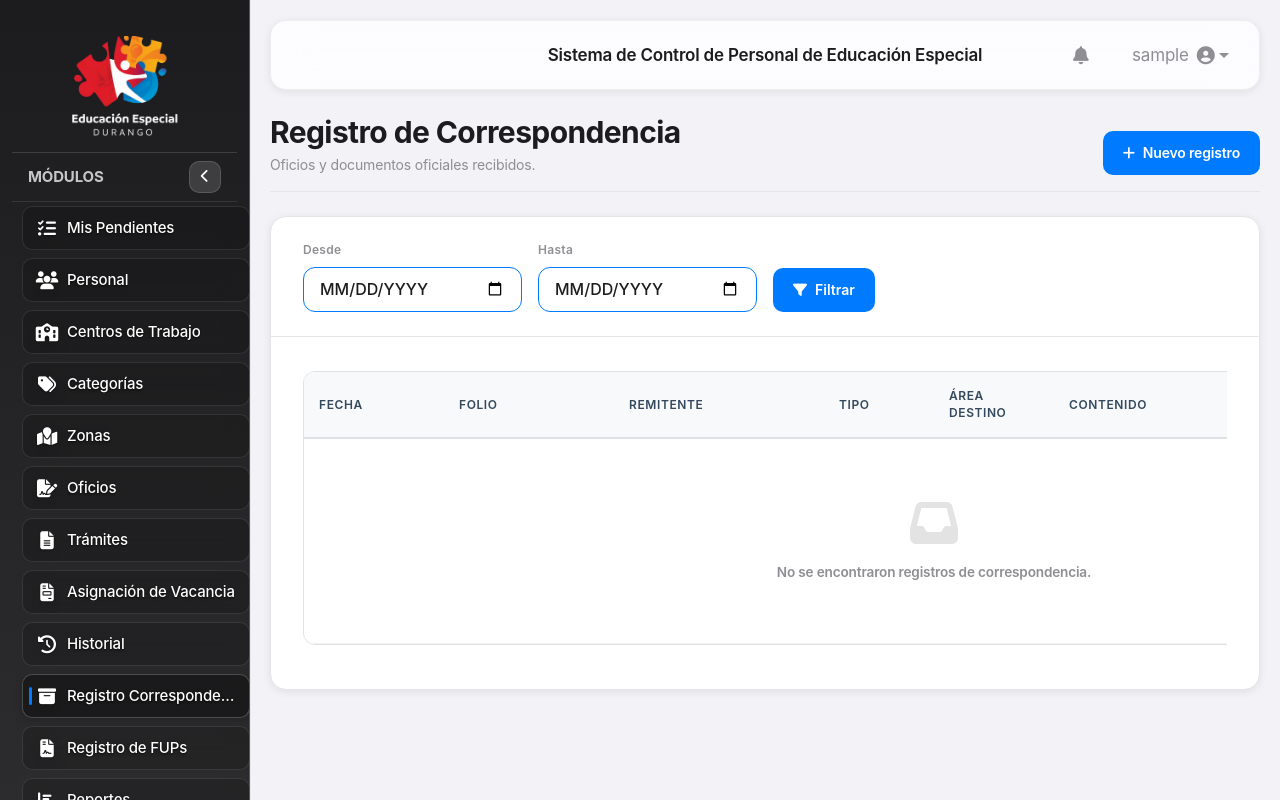
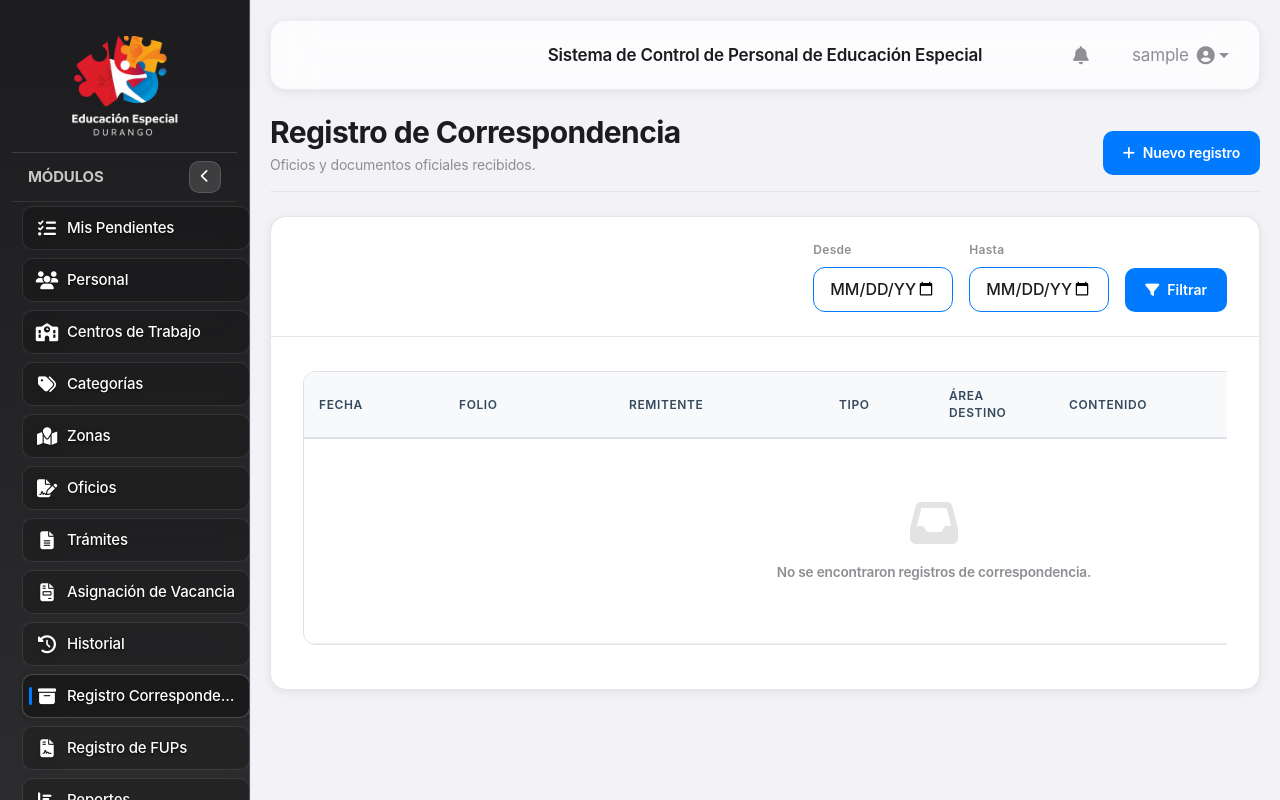
Before and after one commit to macrocleanquimica/control_maestros, a Django app: page /registros_correspondencia/ in a window 1280 px wide. Run offline with Django 5.2, Linux system fonts and the light colour scheme; the visitor is signed in with stand-in values (Sample User, id 1); data that the repository does not hold is empty; some libraries are stand-ins or nearby versions.

Commit message:
Compactar y alinear a la derecha el filtro de correspondencia

```diff
--- a/gestion_escolar/static/gestion_escolar/css/components.css
+++ b/gestion_escolar/static/gestion_escolar/css/components.css
@@ -629,6 +629,12 @@
   margin-top: 0.35rem;
 }
 
+/* Filtro compacto de fechas */
+.comp-date-filter {
+  width: 140px;
+  max-width: 140px;
+}
+
 .comp-form-error {
   font-size: 0.78rem;
   color: #c0392b;
--- a/gestion_escolar/templates/gestion_escolar/base.html
+++ b/gestion_escolar/templates/gestion_escolar/base.html
@@ -15,7 +15,7 @@
     <link rel="stylesheet" href="https://cdnjs.cloudflare.com/ajax/libs/font-awesome/6.4.0/css/all.min.css">
     <link rel="stylesheet" href="{%static 'gestion_escolar/css/custom.css'%}">
     <link rel="stylesheet" href="{%static 'gestion_escolar/css/apple-tokens.css'%}">
-    <link rel="stylesheet" href="{%static 'gestion_escolar/css/components.css'%}?v=20261028-3">
+    <link rel="stylesheet" href="{%static 'gestion_escolar/css/components.css'%}?v=20261112-1">
     {% if active_theme and active_theme.color_boton %}
     <style>
         :root {
--- a/gestion_escolar/templates/gestion_escolar/registrocorrespondencia_list.html
+++ b/gestion_escolar/templates/gestion_escolar/registrocorrespondencia_list.html
@@ -30,20 +30,15 @@
     <div class="comp-panel">
         <div class="comp-section">
             <form method="get" class="comp-form">
-                <div class="row g-3 align-items-end">
-                    <div class="col-12 col-md-3">
+                <div class="d-flex flex-wrap justify-content-end align-items-end gap-3">
                     <div class="comp-form-group mb-0">
                         <label for="fecha_inicio" class="comp-form-label">Desde</label>
-                            <input type="date" id="fecha_inicio" name="fecha_inicio" value="{{ fecha_inicio }}" class="form-control">
+                        <input type="date" id="fecha_inicio" name="fecha_inicio" value="{{ fecha_inicio }}" class="form-control comp-date-filter">
                     </div>
-                    </div>
-                    <div class="col-12 col-md-3">
                     <div class="comp-form-group mb-0">
                         <label for="fecha_fin" class="comp-form-label">Hasta</label>
-                            <input type="date" id="fecha_fin" name="fecha_fin" value="{{ fecha_fin }}" class="form-control">
+                        <input type="date" id="fecha_fin" name="fecha_fin" value="{{ fecha_fin }}" class="form-control comp-date-filter">
                     </div>
-                    </div>
-                    <div class="col-12 col-md-auto">
                     <div class="d-flex flex-wrap gap-2">
                         <button type="submit" class="comp-btn comp-btn-primary">
                             <i class="fas fa-filter"></i> Filtrar
@@ -51,7 +46,6 @@
                         {% if fecha_inicio or fecha_fin %}
                             <a href="?" class="comp-btn comp-btn-ghost">Limpiar</a>
                         {% endif %}
-                        </div>
                     </div>
                 </div>
             </form>
```
Lines whose indentation alone changed are shown as unchanged.
